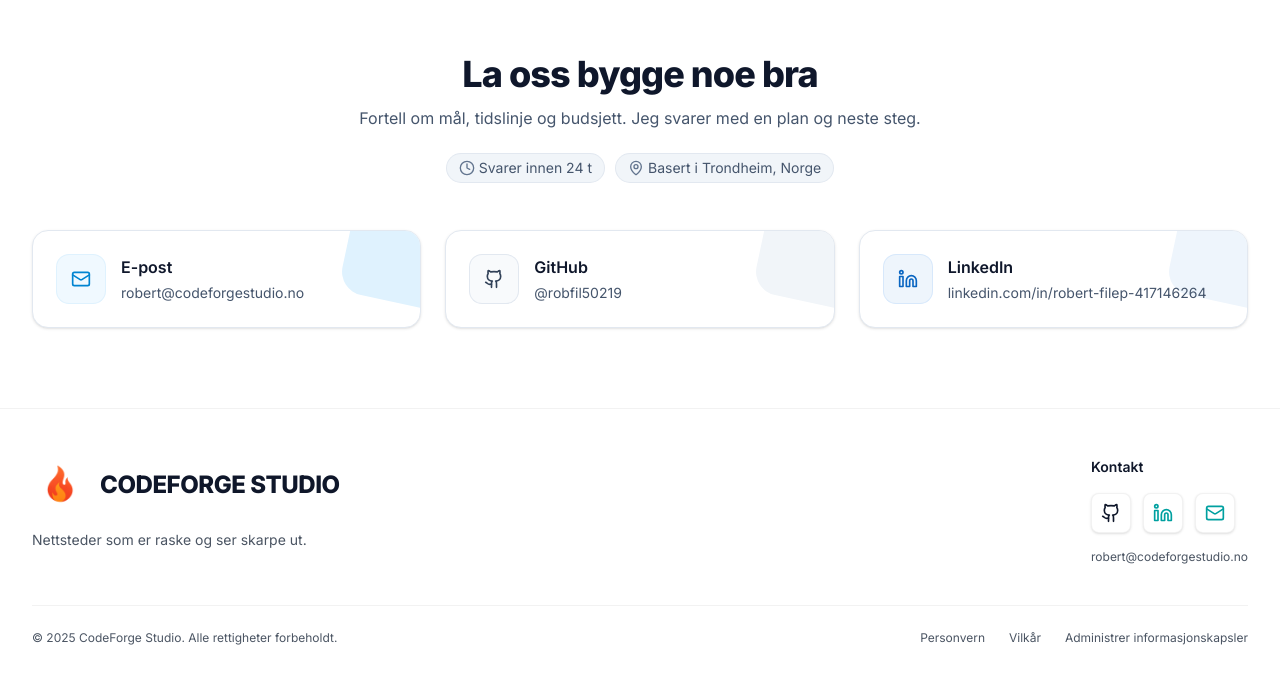
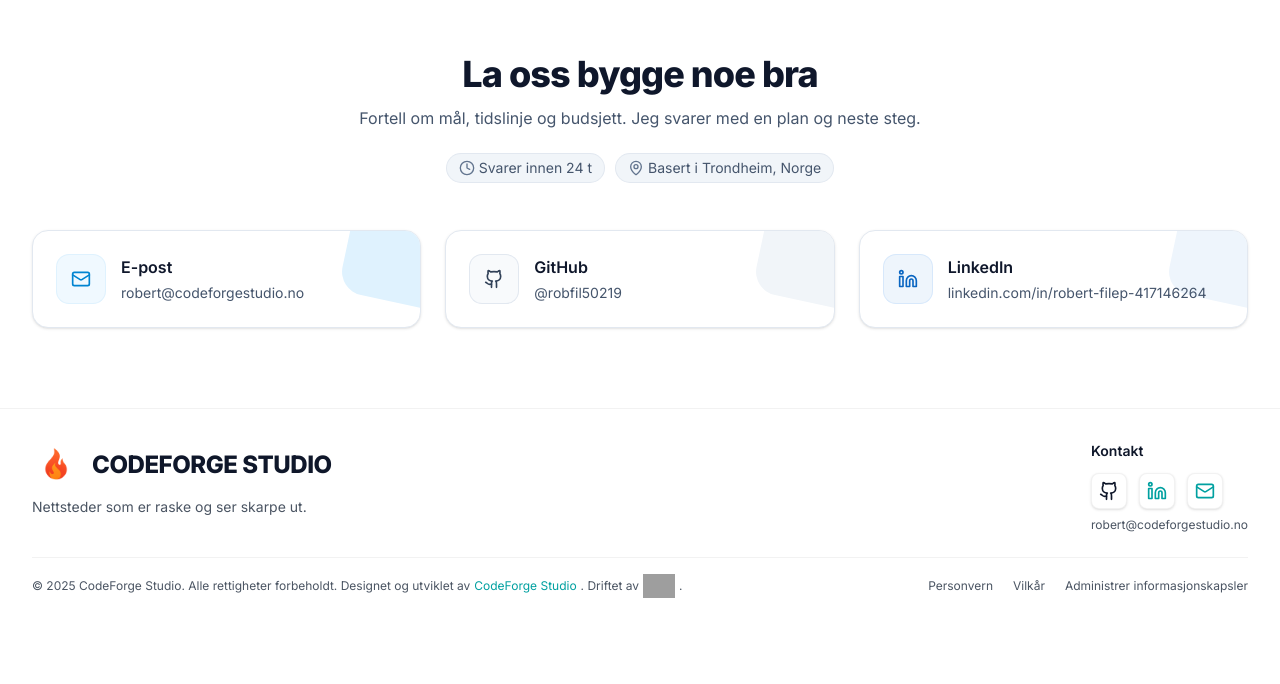
Before and after one commit to robfil50219/codeforge-site, a React (Vite) app: page / in a window 1280 px wide. Shown: the part 3491-4175 px from the top of the page. After the commit the page ends 4121 px from the top, so only its background shows below. Built offline with nearby package versions, Linux system fonts and the light colour scheme; no server answers; grey boxes are pictures that could not be loaded.

Commit message:
credits and links added to footer

```diff
--- a/src/components/Footer.tsx
+++ b/src/components/Footer.tsx
@@ -11,133 +11,111 @@ export default function Footer() {
   const year = new Date().getFullYear();
 
   return (
-    <footer
-      className={[
-        "w-full",
-        // theme-aware background + text
-        "bg-(--bg-page) text-(--text-page)",
-        // subtle top border
-        "border-t border-(--card-border)",
-      ].join(" ")}
-    >
-      <Container className="py-12">
-        {/* TOP ROW */}
-        <div className="grid gap-10 lg:grid-cols-[1fr_auto]">
-          {/* BRAND */}
+    <footer className="w-full bg-(--bg-page) text-(--text-page) border-t border-(--card-border)">
+      <Container className="py-8">
+        {/* Top section */}
+        <div className="grid gap-8 lg:grid-cols-[1fr_auto]">
+          {/* Brand */}
           <div>
             <Link
               to="/"
-              onClick={() =>
-                window.scrollTo({ top: 0, behavior: "smooth" })
-              }
+              onClick={() => window.scrollTo({ top: 0, behavior: "smooth" })}
               className="flex items-center gap-3 text-lg font-extrabold tracking-tight text-(--text-heading)"
-              aria-label="Back to home"
+              aria-label="Til forsiden"
             >
               <img
                 src={`${import.meta.env.BASE_URL}favicon.png`}
                 alt="CodeForge Studio logo"
-                className="h-12 w-12 sm:h-14 sm:w-14"
+                className="h-12 w-12"
               />
               <span className="text-xl sm:text-2xl">
                 {(t("brand") as string).toUpperCase()}
               </span>
             </Link>
-
-            <p className="mt-4 max-w-md text-sm leading-relaxed text-(--text-dim)">
+            <p className="mt-2 max-w-md text-sm text-(--text-dim)">
               {t("hero.tagline") as string}
             </p>
           </div>
 
-          {/* CONTACT */}
+          {/* Contact */}
           <div className="max-w-xs lg:justify-self-end">
             <div className="text-sm font-semibold text-(--text-heading)">
               {t("footer.connect") as string}
             </div>
-
-            <div className="mt-4 flex items-center gap-3">
-              {/* GitHub */}
+            <div className="mt-3 flex items-center gap-3">
               <a
                 href="https://github.com/robfil50219"
                 target="_blank"
                 rel="noreferrer noopener"
                 aria-label="GitHub"
-                className={[
-                  "inline-flex h-10 w-10 items-center justify-center rounded-lg",
-                  "bg-(--card-bg) border border-(--card-border)",
-                  "shadow-sm transition hover:shadow-lg",
-                ].join(" ")}
+                className="inline-flex h-9 w-9 items-center justify-center rounded-lg bg-(--card-bg) border border-(--card-border) shadow-sm hover:shadow-lg transition"
               >
                 <Github className="h-5 w-5 text-(--text-heading)" />
               </a>
-
-              {/* LinkedIn */}
               <a
                 href="https://www.linkedin.com/in/robert-filep-417146264"
                 target="_blank"
                 rel="noreferrer noopener"
                 aria-label="LinkedIn"
-                className={[
-                  "inline-flex h-10 w-10 items-center justify-center rounded-lg",
-                  "bg-(--card-bg) border border-(--card-border)",
-                  "shadow-sm transition hover:shadow-lg",
-                ].join(" ")}
+                className="inline-flex h-9 w-9 items-center justify-center rounded-lg bg-(--card-bg) border border-(--card-border) shadow-sm hover:shadow-lg transition"
               >
                 <Linkedin className="h-5 w-5 text-(--color-brand-sea)" />
               </a>
-
-              {/* Email */}
               <a
                 href={MAILTO}
                 aria-label={`Email ${CONTACT_EMAIL}`}
-                className={[
-                  "inline-flex h-10 w-10 items-center justify-center rounded-lg",
-                  "bg-(--card-bg) border border-(--card-border)",
-                  "shadow-sm transition hover:shadow-lg",
-                ].join(" ")}
+                className="inline-flex h-9 w-9 items-center justify-center rounded-lg bg-(--card-bg) border border-(--card-border) shadow-sm hover:shadow-lg transition"
               >
                 <Mail className="h-5 w-5 text-(--color-brand-sea)" />
               </a>
             </div>
-
-            <p className="mt-4 break-all text-xs text-(--text-dim)">
+            <p className="mt-2 break-all text-xs text-(--text-dim)">
               {CONTACT_EMAIL}
             </p>
           </div>
         </div>
 
-        {/* DIVIDER */}
-        <div className="mt-10 border-t border-(--card-border) pt-6" />
-
-        {/* BOTTOM ROW */}
-        <div className="flex flex-col gap-4 text-xs text-(--text-dim) md:flex-row md:items-center md:justify-between">
-          <p>
-            © {year} CodeForge Studio. {t("footer.rights") as string}
+        {/* Divider & bottom section */}
+        <div className="mt-6 border-t border-(--card-border) pt-4 flex flex-col gap-2 text-xs text-(--text-dim) md:flex-row md:items-center md:justify-between">
+          <p className="flex items-center gap-1 flex-wrap">
+            © {year} CodeForge Studio. Alle rettigheter forbeholdt. Designet og utviklet av{" "}
+            <a
+              href="https://codeforgestudio.no"
+              target="_blank"
+              rel="noreferrer"
+              className="text-(--color-brand-sea) hover:underline"
+            >
+              CodeForge Studio
+            </a>
+            . Driftet av{" "}
+            <a
+              href="https://www.netlify.com"
+              target="_blank"
+              rel="noreferrer"
+              className="inline-flex items-center gap-1 hover:opacity-90 transition"
+            >
+              <img
+                src="https://upload.wikimedia.org/wikipedia/commons/9/97/Netlify_logo_%282%29.svg"
+                alt="Netlify"
+                className="h-6 w-auto"
+                loading="lazy"
+              />
+              <span className="sr-only">Netlify</span>
+            </a>
+            .
           </p>
 
-          <div className="flex flex-wrap items-center gap-x-6 gap-y-2">
-            <Link
-              to="/privacy"
-              className="transition hover:text-(--text-heading)"
-            >
+          <div className="flex flex-wrap items-center gap-x-5 gap-y-1">
+            <Link to="/privacy" className="hover:text-(--text-heading) transition">
               {t("footer.privacy") as string}
             </Link>
-
-            <Link
-              to="/terms"
-              className="transition hover:text-(--text-heading)"
-            >
+            <Link to="/terms" className="hover:text-(--text-heading) transition">
               {t("footer.terms") as string}
             </Link>
-
             <button
               type="button"
               onClick={resetConsent}
-              className={[
-                "cursor-pointer rounded",
-                "focus:outline-none focus-visible:ring-2 focus-visible:ring-(--card-border)",
-                "transition hover:text-(--text-heading)",
-              ].join(" ")}
-              aria-label={t("consent.manage") as string}
+              className="hover:text-(--text-heading) transition"
             >
               {t("consent.manage") as string}
             </button>
```
